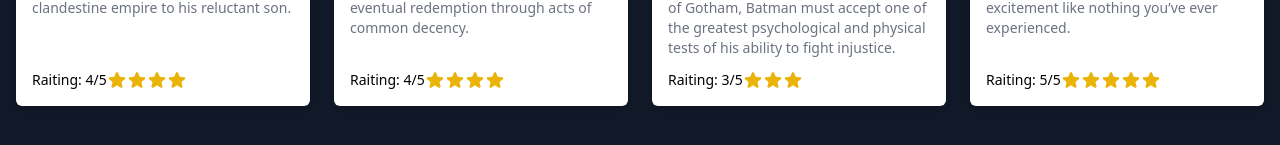
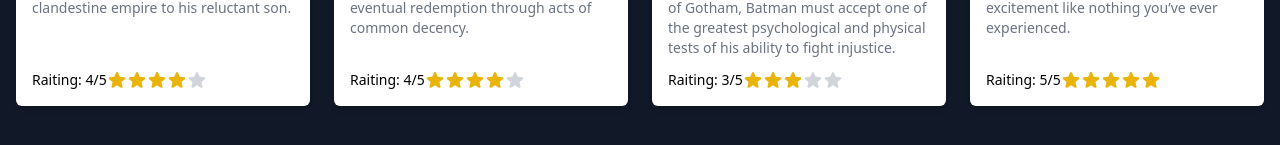
Before and after one commit to WDuur/create-a-movie-rating-app-1, a Vue app: page / in a window 1280 px wide. Shown: the part 427-572 px from the top of the page. Built offline with nearby package versions, Linux system fonts and the light colour scheme.

Commit message:
finish chapter 2

```diff
--- a/src/App.vue
+++ b/src/App.vue
@@ -4,6 +4,7 @@ import { items } from "./movies.json";
 import { StarIcon } from "@heroicons/vue/24/solid";
 
 const movies = reactive(items);
+const maxRaiting = 5;
 </script>
 
 <template>
@@ -32,11 +33,22 @@ const movies = reactive(items);
           </p>
           <span class="m-overview-card-content__rating">
             Raiting: {{ movie.rating }}/5
-            <StarIcon
-              v-for="star in movie.rating"
-              :key="`star-${star}`"
-              class="m-overview-card-content__star"
-            />
+
+            <button
+              v-for="star in maxRaiting"
+              :key="current"
+              :disabled="movie.rating === star"
+              @click="movie.rating = star"
+            >
+              <StarIcon
+                class="m-overview-card-content__star"
+                :class="
+                  star <= movie.rating
+                    ? 'm-overview-card-content__star--selected'
+                    : 'm-overview-card-content__star--open'
+                "
+              />
+            </button>
           </span>
         </div>
       </div>
@@ -77,7 +89,14 @@ const movies = reactive(items);
         @apply flex flex-row;
       }
       &__star {
-        @apply text-yellow-500 h-5 w-5;
+        @apply text-gray-100 h-5 w-5;
+
+        &--selected {
+          @apply text-yellow-500;
+        }
+        &--open {
+          @apply text-gray-300;
+        }
       }
     }
   }
```
